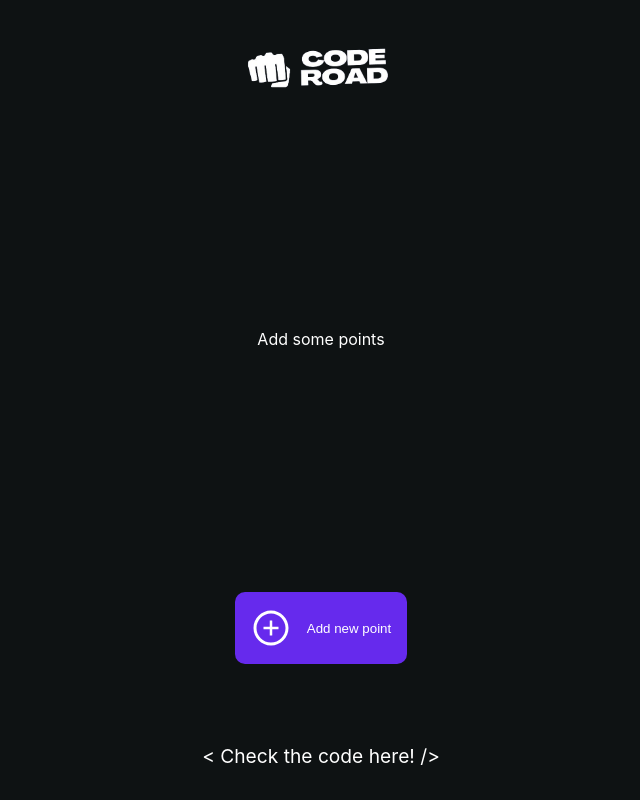
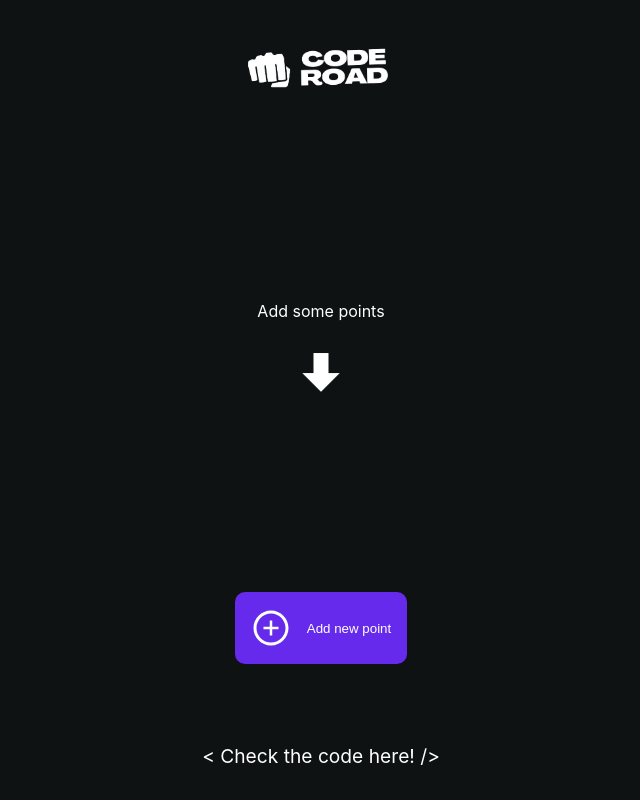
Before and after one commit to pawelrybka/React-Typescript-Game, a React (Vite) app: page / in a window 1280 px wide. Shown: the whole page, without its empty margins (319-959 px from the left). Built offline with nearby package versions, Linux system fonts and the light colour scheme.

Commit message:
Add arrow icon when roadmap is empty

```diff
--- a/src/components/PointConfiguration/PointConfiguration.module.css
+++ b/src/components/PointConfiguration/PointConfiguration.module.css
@@ -42,6 +42,7 @@
 
 .midpoints p{
     text-align: center;
+    padding: 1rem;
 }
 
 .configuration{
@@ -54,7 +55,7 @@
 .configuration__edit{
     background-color:var(--dark-blue);
     display: flex;
-    padding: .75rem;
+    padding: 1rem;
     border-radius: 12px;
     transition: .3s ease-in-out;
 }
@@ -78,7 +79,7 @@
     border: none;
     border-radius: 12px;
     width: 50%;
-    padding: .5rem;
+    padding: 1rem;
     cursor: pointer;
     color: var(--text);
 }
@@ -86,6 +87,7 @@
 .configuration__edit p{
     width: 50%;
     text-align: center;
+    padding: 1rem;
 }
 
 .configuration__add{
@@ -117,5 +119,4 @@
 
 .green{
     background-color: var(--confirm-green);
-
 }
--- a/src/components/Roadmap/Roadmap.module.css
+++ b/src/components/Roadmap/Roadmap.module.css
@@ -8,10 +8,30 @@
     overflow: auto;
 }
 
-.roadmap p {
-    padding: 1rem;
-    border-radius: 10px;
-    background-color: var(--dark-blue);
+.noroadmap{
+    flex: 1;
+    display: flex;
+    flex-direction: column;
+    align-items: center;
+    justify-content: center;
+    gap: 1rem;
+    overflow: auto;
+}
+
+.arrowicon{
+    animation: arrow 2s infinite ease-in-out;
+}
+
+@keyframes arrow{
+    0%{
+        transform: translateY(0px);
+    }
+    50%{
+        transform: translateY(30px);
+    }
+    100%{
+        transform: translateY(0px);
+    }
 }
 
 .point{
--- a/src/components/Roadmap/Roadmap.tsx
+++ b/src/components/Roadmap/Roadmap.tsx
@@ -4,13 +4,14 @@ import Context from '../Context/Context'
 import { useContext } from 'react'
 import PointConfiguration from '../PointConfiguration/PointConfiguration'
 import { AnimatePresence } from "framer-motion";
+import { ImArrowDown } from 'react-icons/im';
 
 const Main = () => {
 
   const { todos, setSelectedTodo, configurationVisible, setConfigurationVisible } = useContext(Context);
 
   if (todos.length === 0) {
-    return <div className={styles.roadmap}>Add some points</div>;
+    return <div className={styles.noroadmap}>Add some points <ImArrowDown size={40} className={styles.arrowicon}/></div>;
   }
 
   return (
```
